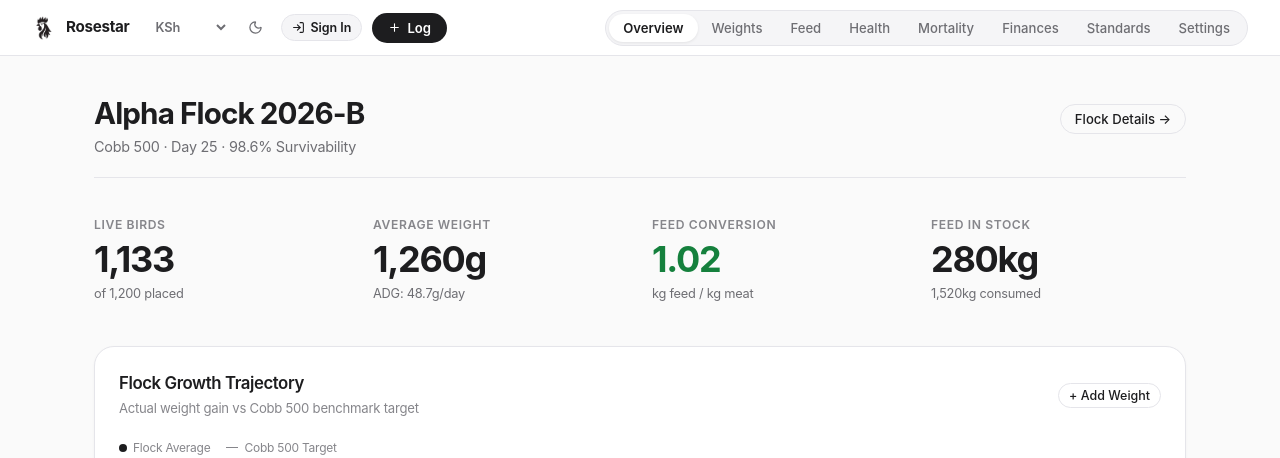
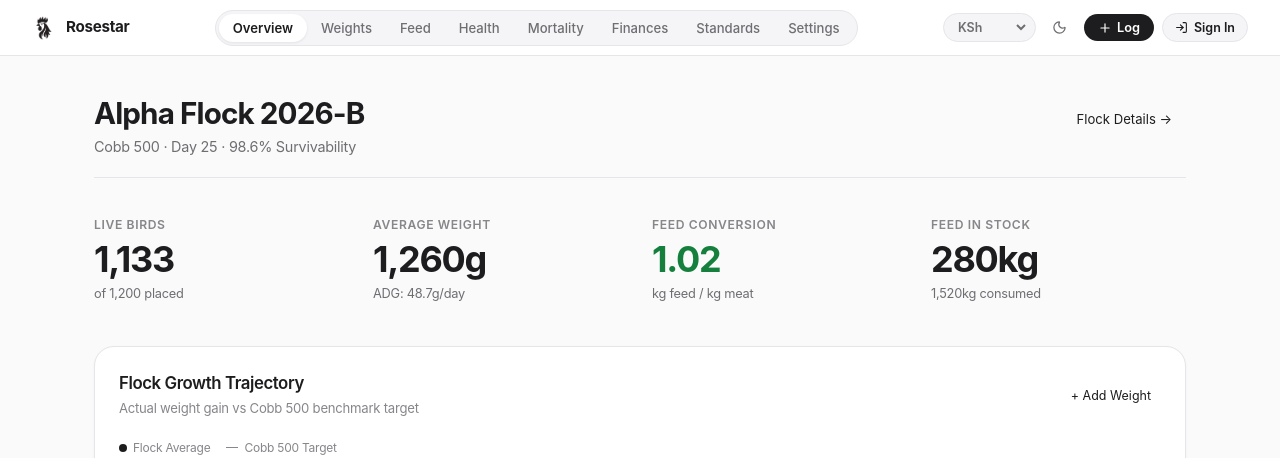
Before and after one commit to ahadiprince1757-gif/roster, a React (Vite) app in the folder frontend/: page / in a window 1280 px wide. Shown: the top 458 px of the page. Built offline with nearby package versions, Linux system fonts and the light colour scheme; no server answers.

Commit message:
feat(ui): minimalist clean header, move settings to profile and more menu, add 127.0.0.1 cors

```diff
--- a/frontend/src/components/Auth/UserProfileModal.jsx
+++ b/frontend/src/components/Auth/UserProfileModal.jsx
@@ -9,6 +9,8 @@ import {
   Layers,
   Sparkles,
   ExternalLink,
+  Sun,
+  Moon,
 } from 'lucide-react';
 
 const GoogleIcon = ({ size = 16 }) => (
@@ -34,7 +36,7 @@ const GoogleIcon = ({ size = 16 }) => (
 
 const UserProfileModal = ({ isOpen, onClose, onOpenLogin }) => {
   const { user, signOut } = useAuth();
-  const { farmData } = useFarm();
+  const { farmData, theme, toggleTheme, currency, setCurrency } = useFarm();
 
   if (!isOpen) return null;
 
@@ -182,6 +184,63 @@ const UserProfileModal = ({ isOpen, onClose, onOpenLogin }) => {
                 </div>
               </div>
 
+              {/* Preferences: Theme & Currency */}
+              <div
+                style={{
+                  display: 'flex',
+                  alignItems: 'center',
+                  justifyContent: 'space-between',
+                  padding: '12px 14px',
+                  background: 'var(--bg-subtle)',
+                  borderRadius: 'var(--radius-sm)',
+                  border: '1px solid var(--border-hairline)',
+                }}
+              >
+                <button
+                  onClick={toggleTheme}
+                  style={{
+                    display: 'inline-flex',
+                    alignItems: 'center',
+                    gap: '8px',
+                    background: 'transparent',
+                    border: 'none',
+                    color: 'var(--text-primary)',
+                    fontSize: '0.82rem',
+                    fontWeight: 600,
+                    cursor: 'pointer',
+                  }}
+                >
+                  {theme === 'dark' ? <Sun size={16} /> : <Moon size={16} />}
+                  <span>{theme === 'dark' ? 'Light Mode' : 'Dark Mode'}</span>
+                </button>
+
+                <div style={{ display: 'inline-flex', alignItems: 'center', gap: '6px' }}>
+                  <span style={{ fontSize: '0.72rem', color: 'var(--text-tertiary)', fontWeight: 600 }}>CURRENCY</span>
+                  <select
+                    value={currency}
+                    onChange={(e) => setCurrency(e.target.value)}
+                    style={{
+                      background: 'var(--bg-surface)',
+                      border: '1px solid var(--border-hairline)',
+                      borderRadius: '6px',
+                      padding: '4px 8px',
+                      fontSize: '0.8rem',
+                      fontWeight: 600,
+                      color: 'var(--text-primary)',
+                      cursor: 'pointer',
+                      outline: 'none',
+                    }}
+                  >
+                    <option value="KSh">KSh</option>
+                    <option value="$">USD ($)</option>
+                    <option value="€">EUR (€)</option>
+                    <option value="£">GBP (£)</option>
+                    <option value="₦">NGN (₦)</option>
+                    <option value="R">ZAR (R)</option>
+                  </select>
+                </div>
+              </div>
+
               {/* Action buttons */}
               <div style={{ display: 'flex', flexDirection: 'column', gap: '8px', marginTop: '6px' }}>
                 <button
--- a/frontend/src/components/Layout/BottomNav.jsx
+++ b/frontend/src/components/Layout/BottomNav.jsx
@@ -12,7 +12,9 @@ import {
   FileText,
   Home,
   User,
-  X
+  X,
+  Sun,
+  Moon,
 } from 'lucide-react';
 
 const MAIN_NAV = [
@@ -31,7 +33,7 @@ const MORE_NAV = [
 ];
 
 const BottomNav = ({ onOpenReport }) => {
-  const { activeTab, setActiveTab } = useFarm();
+  const { activeTab, setActiveTab, theme, toggleTheme, currency, setCurrency } = useFarm();
   const [moreMenuOpen, setMoreMenuOpen] = useState(false);
 
   const handleTabClick = (id) => {
@@ -94,6 +96,64 @@ const BottomNav = ({ onOpenReport }) => {
             >
               <X size={18} />
             </button>
+          </div>
+
+          {/* Quick Settings: Theme & Currency */}
+          <div
+            style={{
+              display: 'flex',
+              alignItems: 'center',
+              justifyContent: 'space-between',
+              padding: '10px 14px',
+              borderRadius: 'var(--radius-md)',
+              background: 'var(--bg-subtle)',
+              border: '1px solid var(--border-hairline)',
+              marginBottom: '10px',
+            }}
+          >
+            <button
+              onClick={toggleTheme}
+              style={{
+                display: 'inline-flex',
+                alignItems: 'center',
+                gap: '8px',
+                background: 'transparent',
+                border: 'none',
+                color: 'var(--text-primary)',
+                fontSize: '0.82rem',
+                fontWeight: 600,
+                cursor: 'pointer',
+              }}
+            >
+              {theme === 'dark' ? <Sun size={16} /> : <Moon size={16} />}
+              <span>{theme === 'dark' ? 'Light Mode' : 'Dark Mode'}</span>
+            </button>
+
+            <div style={{ display: 'inline-flex', alignItems: 'center', gap: '6px' }}>
+              <span style={{ fontSize: '0.72rem', color: 'var(--text-tertiary)', fontWeight: 600 }}>CURRENCY</span>
+              <select
+                value={currency}
+                onChange={(e) => setCurrency(e.target.value)}
+                style={{
+                  background: 'var(--bg-surface)',
+                  border: '1px solid var(--border-hairline)',
+                  borderRadius: '6px',
+                  padding: '4px 8px',
+                  fontSize: '0.8rem',
+                  fontWeight: 600,
+                  color: 'var(--text-primary)',
+                  cursor: 'pointer',
+                  outline: 'none',
+                }}
+              >
+                <option value="KSh">KSh (Kenya)</option>
+                <option value="$">USD ($)</option>
+                <option value="€">EUR (€)</option>
+                <option value="£">GBP (£)</option>
+                <option value="₦">NGN (₦)</option>
+                <option value="R">ZAR (R)</option>
+              </select>
+            </div>
           </div>
 
           <div style={{ display: 'flex', flexDirection: 'column', gap: '6px' }}>
--- a/frontend/src/components/Layout/MinimalNav.jsx
+++ b/frontend/src/components/Layout/MinimalNav.jsx
@@ -1,7 +1,7 @@
 import React, { useState } from 'react';
 import { useFarm } from '../../context/FarmContext';
 import { useAuth } from '../../context/AuthContext';
-import { Sun, Moon, Plus, LogIn, User } from 'lucide-react';
+import { Sun, Moon, Plus, LogIn } from 'lucide-react';
 import UserProfileModal from '../Auth/UserProfileModal';
 
 const TABS = [
@@ -25,39 +25,50 @@ const MinimalNav = ({ onOpenQuickLog, onOpenReport }) => {
 
   return (
     <>
-      <nav className="min-nav">
-        {/* Top Row: Brand on left, Controls on right */}
-        <div className="min-nav-top">
-          <div className="min-brand" onClick={() => setActiveTab('landing')}>
-            <img
-              src={theme === 'dark' ? '/logo-white.png' : '/logo.png'}
-              alt="Rosestar Logo"
-            />
-            <span>Rosestar</span>
+      <header className="min-nav">
+        {/* Brand */}
+        <div className="min-brand" onClick={() => setActiveTab('landing')} title="Go to home">
+          <img
+            src={theme === 'dark' ? '/logo-white.png' : '/logo.png'}
+            alt="Rosestar Logo"
+          />
+          <span className="min-brand-title">Rosestar</span>
+        </div>
+
+        {/* Center: Apple-style Segmented Navigation (Desktop) */}
+        <div className="min-segmented-scroll">
+          <div className="min-segmented">
+            {TABS.map((tab) => (
+              <button
+                key={tab.id}
+                className={`min-seg-item ${activeTab === tab.id ? 'active' : ''}`}
+                onClick={() => setActiveTab(tab.id)}
+              >
+                {tab.label}
+              </button>
+            ))}
           </div>
+        </div>
 
-          <div className="min-controls">
-            <select
-              value={currency}
-              onChange={(e) => setCurrency(e.target.value)}
-              style={{
-                fontSize: '0.8rem',
-                color: 'var(--text-secondary)',
-                fontWeight: 600,
-                cursor: 'pointer',
-                padding: '4px 6px',
-                outline: 'none',
-                background: 'transparent',
-              }}
-              title="Currency"
-            >
-              <option value="KSh">KSh</option>
-              <option value="$">USD ($)</option>
-              <option value="€">EUR (€)</option>
-              <option value="£">GBP (£)</option>
-              <option value="₦">NGN (₦)</option>
-              <option value="R">ZAR (R)</option>
-            </select>
+        {/* Right Controls */}
+        <div className="min-controls">
+          {/* Desktop-only secondary controls (Theme & Currency) */}
+          <div className="min-desktop-controls">
+            <div className="min-currency-pill">
+              <select
+                value={currency}
+                onChange={(e) => setCurrency(e.target.value)}
+                className="min-currency-select"
+                title="Currency"
+              >
+                <option value="KSh">KSh</option>
+                <option value="$">USD ($)</option>
+                <option value="€">EUR (€)</option>
+                <option value="£">GBP (£)</option>
+                <option value="₦">NGN (₦)</option>
+                <option value="R">ZAR (R)</option>
+              </select>
+            </div>
 
             <button
               className="min-btn-icon"
@@ -66,103 +77,46 @@ const MinimalNav = ({ onOpenQuickLog, onOpenReport }) => {
             >
               {theme === 'dark' ? <Sun size={15} /> : <Moon size={15} />}
             </button>
+          </div>
 
-            {/* User Profile or Sign In Button */}
-            {user ? (
-              <button
-                className="min-btn-icon"
-                onClick={() => setProfileOpen(true)}
-                title={`Signed in as ${userName} (${user.email})`}
-                style={{
-                  position: 'relative',
-                  padding: '2px',
-                  borderRadius: '50%',
-                  border: '1.5px solid var(--border-hairline)',
-                }}
-              >
-                {userAvatar ? (
-                  <img
-                    src={userAvatar}
-                    alt={userName}
-                    style={{ width: '22px', height: '22px', borderRadius: '50%', objectFit: 'cover' }}
-                  />
-                ) : (
-                  <span
-                    style={{
-                      width: '22px',
-                      height: '22px',
-                      borderRadius: '50%',
-                      background: 'var(--accent-subtle)',
-                      color: 'var(--accent)',
-                      fontSize: '0.72rem',
-                      fontWeight: 700,
-                      display: 'flex',
-                      alignItems: 'center',
-                      justifyContent: 'center',
-                    }}
-                  >
-                    {userName[0].toUpperCase()}
-                  </span>
-                )}
-                {/* Active status indicator dot */}
-                <span
-                  style={{
-                    position: 'absolute',
-                    bottom: '0',
-                    right: '0',
-                    width: '7px',
-                    height: '7px',
-                    borderRadius: '50%',
-                    background: '#22c55e',
-                    border: '1.5px solid var(--bg-surface)',
-                  }}
+          {/* Quick Action: Log Button */}
+          <button className="min-pill-btn" onClick={onOpenQuickLog} title="Quick log entry">
+            <Plus size={14} />
+            <span>Log</span>
+          </button>
+
+          {/* User Profile or Sign In */}
+          {user ? (
+            <button
+              className="min-avatar-btn"
+              onClick={() => setProfileOpen(true)}
+              title={`Farmer: ${userName} (${user.email || 'active'})`}
+            >
+              {userAvatar ? (
+                <img
+                  src={userAvatar}
+                  alt={userName}
+                  className="min-avatar-img"
                 />
-              </button>
-            ) : (
-              <button
-                onClick={() => setActiveTab('login')}
-                style={{
-                  display: 'inline-flex',
-                  alignItems: 'center',
-                  gap: '5px',
-                  fontSize: '0.78rem',
-                  fontWeight: 600,
-                  padding: '5px 10px',
-                  borderRadius: 'var(--radius-full)',
-                  border: '1px solid var(--border-hairline)',
-                  background: 'var(--bg-subtle)',
-                  color: 'var(--text-primary)',
-                  cursor: 'pointer',
-                  transition: 'all 0.15s ease',
-                }}
-              >
-                <LogIn size={13} />
-                <span>Sign In</span>
-              </button>
-            )}
-
-            <button className="min-pill-btn" onClick={onOpenQuickLog}>
-              <Plus size={13} />
-              <span>Log</span>
+              ) : (
+                <span className="min-avatar-initial">
+                  {userName[0].toUpperCase()}
+                </span>
+              )}
+              <span className="min-status-dot" />
             </button>
-          </div>
+          ) : (
+            <button
+              className="min-signin-btn"
+              onClick={() => setActiveTab('login')}
+              title="Sign in with Google"
+            >
+              <LogIn size={13} />
+              <span>Sign In</span>
+            </button>
+          )}
         </div>
-
-      {/* Horizontally scrollable segmented bar on mobile */}
-      <div className="min-segmented-scroll">
-        <div className="min-segmented">
-          {TABS.map((tab) => (
-            <button
-              key={tab.id}
-              className={`min-seg-item ${activeTab === tab.id ? 'active' : ''}`}
-              onClick={() => setActiveTab(tab.id)}
-            >
-              {tab.label}
-            </button>
-          ))}
-        </div>
-      </div>
-      </nav>
+      </header>
 
       {/* User Profile Popover Modal */}
       <UserProfileModal
--- a/frontend/src/index.css
+++ b/frontend/src/index.css
@@ -187,7 +187,38 @@ button {
 .min-controls {
   display: flex;
   align-items: center;
-  gap: 10px;
+  gap: 8px;
+}
+
+.min-desktop-controls {
+  display: flex;
+  align-items: center;
+  gap: 8px;
+}
+
+.min-currency-pill {
+  display: inline-flex;
+  align-items: center;
+  background: var(--bg-subtle);
+  border: 1px solid var(--border-hairline);
+  border-radius: var(--radius-full);
+  padding: 2px 6px;
+  transition: all 0.15s ease;
+}
+
+.min-currency-pill:hover {
+  border-color: var(--border-medium);
+}
+
+.min-currency-select {
+  font-size: 0.78rem;
+  font-weight: 600;
+  color: var(--text-secondary);
+  background: transparent;
+  border: none;
+  outline: none;
+  cursor: pointer;
+  padding: 3px 4px;
 }
 
 .min-btn-icon {
@@ -198,49 +229,111 @@ button {
   align-items: center;
   justify-content: center;
   color: var(--text-secondary);
+  background: transparent;
+  border: 1px solid transparent;
   transition: all 0.15s ease;
+  cursor: pointer;
 }
 
 .min-btn-icon:hover {
   background: var(--bg-subtle);
   color: var(--text-primary);
+  border-color: var(--border-hairline);
 }
 
 .min-pill-btn {
   background: var(--text-primary);
   color: var(--bg-surface);
-  padding: 7px 16px;
+  padding: 6px 14px;
   border-radius: var(--radius-full);
-  font-size: 0.82rem;
+  font-size: 0.8rem;
   font-weight: 600;
   display: inline-flex;
   align-items: center;
-  gap: 6px;
+  gap: 5px;
+  border: none;
+  cursor: pointer;
   transition: opacity 0.15s ease, transform 0.15s ease;
   white-space: nowrap;
 }
 
 .min-pill-btn:hover {
   opacity: 0.9;
-  transform: scale(0.99);
-}
-
-.min-btn-sub {
-  color: var(--text-primary);
-  background: transparent;
-  padding: 7px 14px;
+  transform: scale(0.98);
+}
+
+.min-signin-btn {
+  display: inline-flex;
+  align-items: center;
+  gap: 6px;
+  font-size: 0.78rem;
+  font-weight: 600;
+  padding: 6px 12px;
   border-radius: var(--radius-full);
-  font-size: 0.82rem;
-  font-weight: 500;
-  border: 1px solid var(--border-hairline);
+  border: 1px solid var(--border-hairline);
+  background: var(--bg-subtle);
+  color: var(--text-primary);
+  cursor: pointer;
   transition: all 0.15s ease;
-  display: inline-flex;
-  align-items: center;
   white-space: nowrap;
 }
 
-.min-btn-sub:hover {
+.min-signin-btn:hover {
+  background: var(--bg-surface);
+  border-color: var(--border-medium);
+  transform: translateY(-1px);
+}
+
+.min-avatar-btn {
+  position: relative;
+  width: 32px;
+  height: 32px;
+  padding: 0;
+  border-radius: 50%;
+  border: 1.5px solid var(--border-hairline);
   background: var(--bg-subtle);
+  cursor: pointer;
+  display: flex;
+  align-items: center;
+  justify-content: center;
+  overflow: visible;
+  transition: transform 0.15s ease, border-color 0.15s ease;
+}
+
+.min-avatar-btn:hover {
+  transform: scale(1.05);
+  border-color: var(--text-primary);
+}
+
+.min-avatar-img {
+  width: 100%;
+  height: 100%;
+  border-radius: 50%;
+  object-fit: cover;
+}
+
+.min-avatar-initial {
+  width: 100%;
+  height: 100%;
+  border-radius: 50%;
+  background: var(--accent-subtle);
+  color: var(--accent);
+  font-size: 0.78rem;
+  font-weight: 700;
+  display: flex;
+  align-items: center;
+  justify-content: center;
+}
+
+.min-status-dot {
+  position: absolute;
+  bottom: -1px;
+  right: -1px;
+  width: 8px;
+  height: 8px;
+  border-radius: 50%;
+  background: #22c55e;
+  border: 1.5px solid var(--bg-surface);
 }
 
 /* Main Content Canvas */
@@ -672,20 +765,28 @@ button {
    ========================================================================== */
 
 @media (max-width: 768px) {
-  /* Navigation Bar transforms into clean two-tier or scrollable header */
+  /* Ultra-minimal single-row mobile navigation */
   .min-nav {
-    height: auto;
-    padding: 12px 16px 8px;
-    flex-direction: column;
-    align-items: stretch;
-    gap: 8px;
-  }
-
-  .min-nav-top {
-    display: flex;
+    height: 52px;
+    padding: 0 16px;
+    flex-direction: row;
     align-items: center;
     justify-content: space-between;
-    width: 100%;
+    gap: 0;
+  }
+
+  /* Hide secondary desktop controls (currency & theme toggle) on mobile */
+  .min-desktop-controls {
+    display: none !important;
+  }
+
+  .min-controls {
+    gap: 8px;
+  }
+
+  .min-pill-btn {
+    padding: 5px 12px;
+    font-size: 0.78rem;
   }
 
   .min-segmented-scroll {
```
Also changed, not shown: 1 other file (tests, documents, lock files or other folders).
